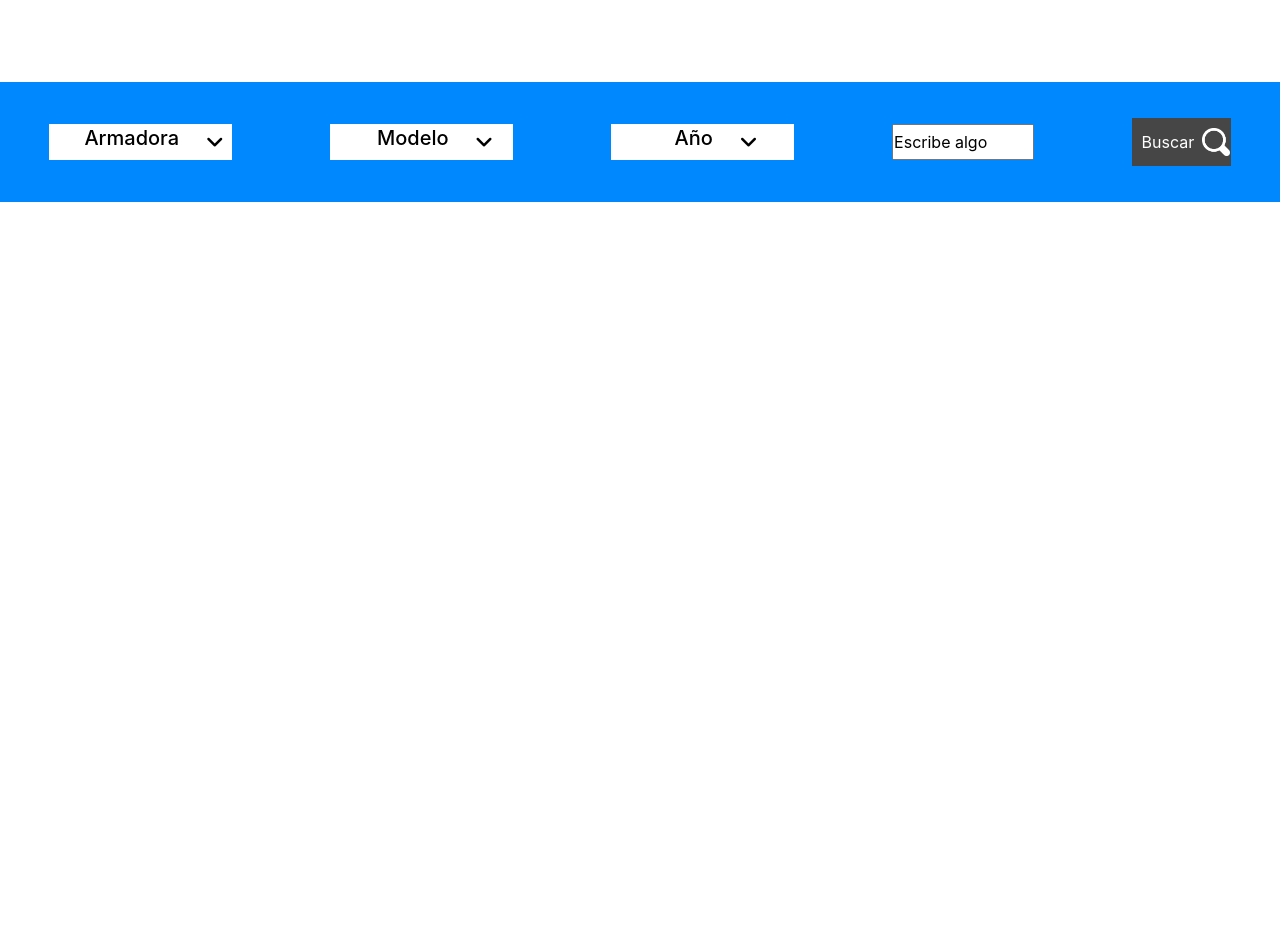
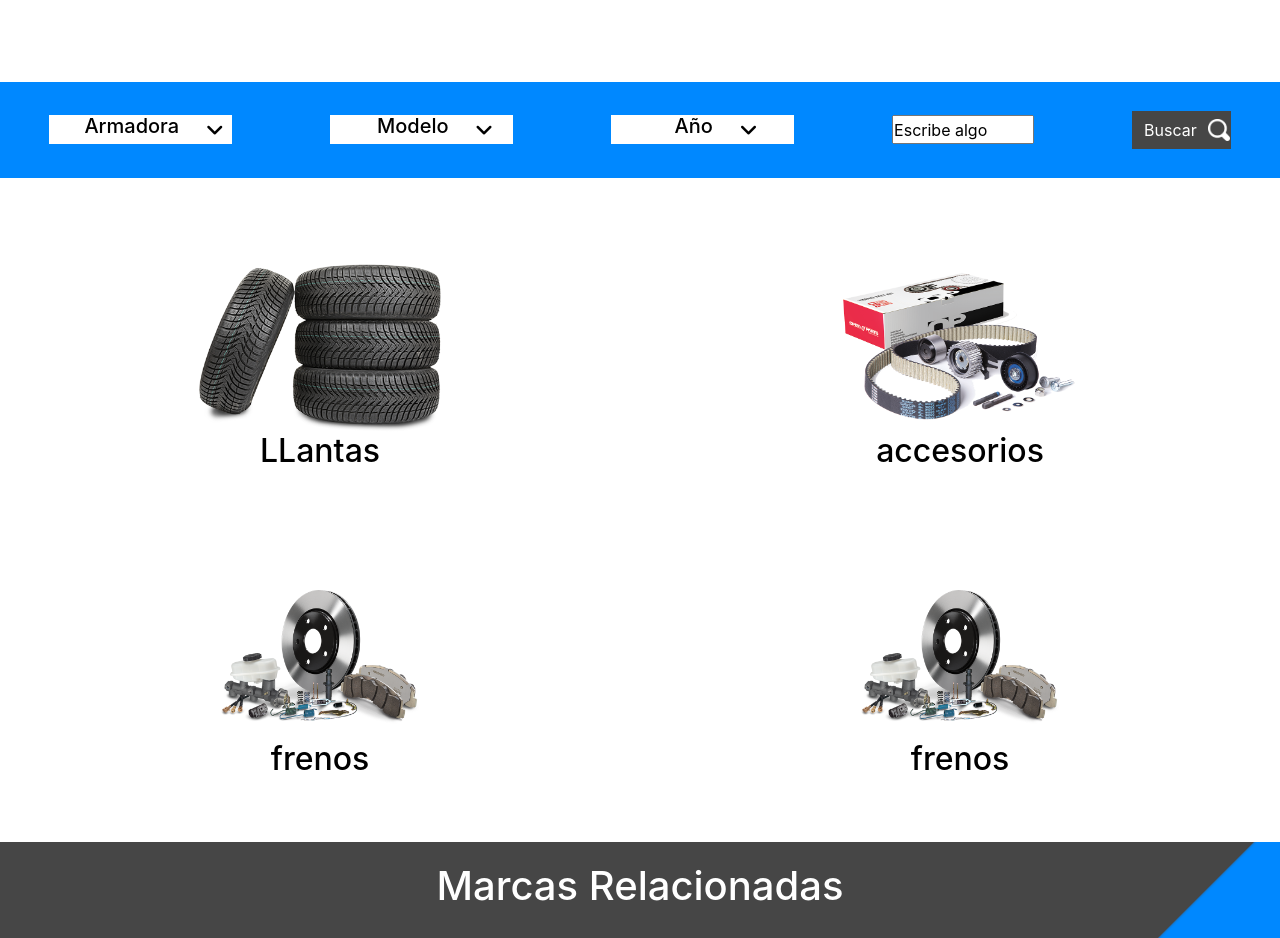
Before and after one commit to kevyx-gif/RefaccionesAdan, a website: page index.html in a window 1280 px wide. Shown: the part 740-1678 px from the top of the page. Before the commit the page ends 1122 px from the top, so only its background shows below. Drawn offline with nearby package versions, Linux system fonts and the light colour scheme.

Commit message:
funcionan bien tipos de venta y ya esta el cartel

```diff
--- a/index.css
+++ b/index.css
@@ -341,14 +341,14 @@ main
 .Buscador_Autos
 {
     margin-top: 15vh;
-    height: 300px;
+    height: 20vh;
     width: 100%;
 }
 
 .Buscador_Autos .barraB
 {
     position: relative;
-    height: 40%;
+    height: 60%;
     background: var(--AzulPaleta);
 }
 
@@ -573,8 +573,75 @@ main
     height: 60%;
 }
 
+/*////////////////////////////////////Tipos de cosas por vender/////////////////////////////////////////////*/
+
+.TiposdeVenta
+{
+    width: 100%;
+    height: 70vh;
+    display: flex;
+    align-items: center;
+    align-content: center;
+    justify-content: center;
+}
+
+.TiposdeVenta .estructura {
+    width: 100%;
+    height: 100%;
+    display: grid;
+    row-gap: 10%;
+    grid-template-columns: repeat(2, 1fr);
+    grid-auto-rows: 45%;
+    grid-auto-columns: 40%;
+    overflow: hidden;
+}
 
 
+.estructura  .boxTipo
+{
+    display: flex;
+    justify-content: center;
+}
+
+.estructura  .boxTipo a
+{
+    width: 50%;
+    height: 100%;
+    display: flex;
+    align-items: center;
+    justify-content: center;
+    flex-direction: column;
+
+}
+
+.estructura  .boxTipo img
+{
+    height: calc(100% / 1.5);
+}
+
+.estructura  .boxTipo h2{
+    height: calc(100% / 8);
+    text-align: center;
+    color: #000;
+}
+
+/*////////////////////////////////////Anuncio de Marcas/////////////////////////////////////////////*/
+
+.anuncioMarcas
+{
+    width: 100%;
+    margin-top: 5vh;
+    height: 12vh;
+    display: flex;
+    justify-content: center;
+    align-items: center;
+    align-content: center;
+    background-image: url("refacciones obj/bg_marcas.png");
+}
+
+.anuncioMarcas h1{
+    color: #fff;
+}
 /*////////////////////////////////////////////////////////////////////////////////////////////////////////////////////*/
 @media screen and (max-width : 1280px )  and (max-height : 1024px)
 {
--- a/index.html
+++ b/index.html
@@ -310,6 +310,42 @@
                 </div>
             </div>
         </section>
+        <!--/////////////////////////////////////////////////////////////////////////-->
+        <section class="TiposdeVenta">
+            <div class="estructura">
+                <div class="boxTipo">
+                    <a href="#">
+                        <img src="refacciones obj\llantas.png">
+                        <h2>LLantas</h2>
+                    </a>
+                </div>
+
+                <div class="boxTipo">
+                    <a href="#">
+                        <img src="refacciones obj\accesorios.png">
+                        <h2>accesorios</h2>
+                    </a>
+                </div>
+
+                <div class="boxTipo">
+                    <a href="#">
+                        <img src="refacciones obj\frenos.png">
+                        <h2>frenos</h2>
+                    </a>
+                </div>
+
+                <div class="boxTipo">
+                    <a href="#">
+                        <img src="refacciones obj\frenos.png">
+                        <h2>frenos</h2>
+                    </a>
+                </div>
+            </div>
+        </section>
+        <!--Anuncio de marcas-->
+        <section class="anuncioMarcas">
+            <h1>Marcas Relacionadas</h1>
+        </section>
     </main>
     <!--Estructura del footer de la pagina-->
     <footer>
```
Also changed, not shown: refacciones obj/bg_marcas.png (added).
